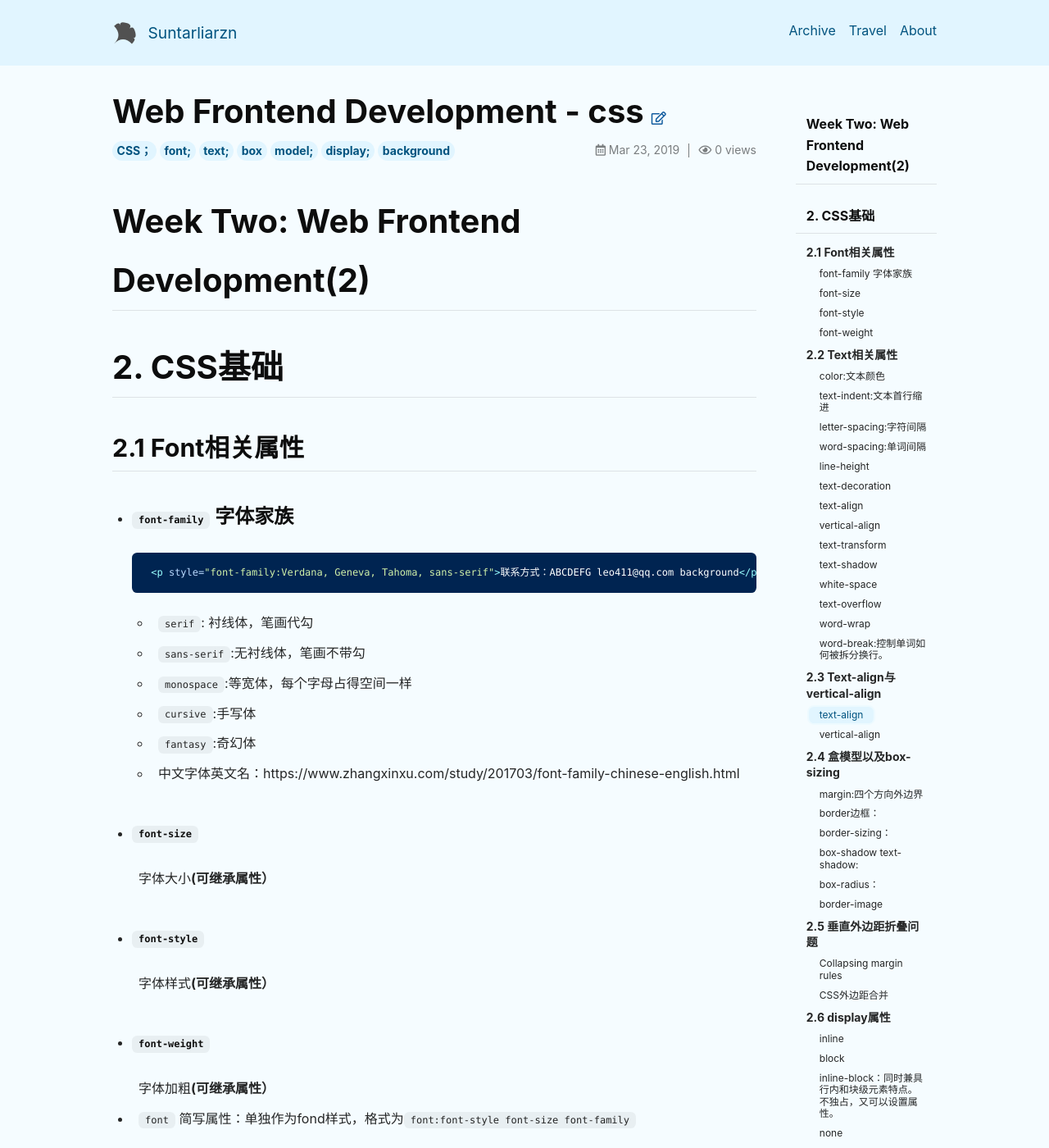
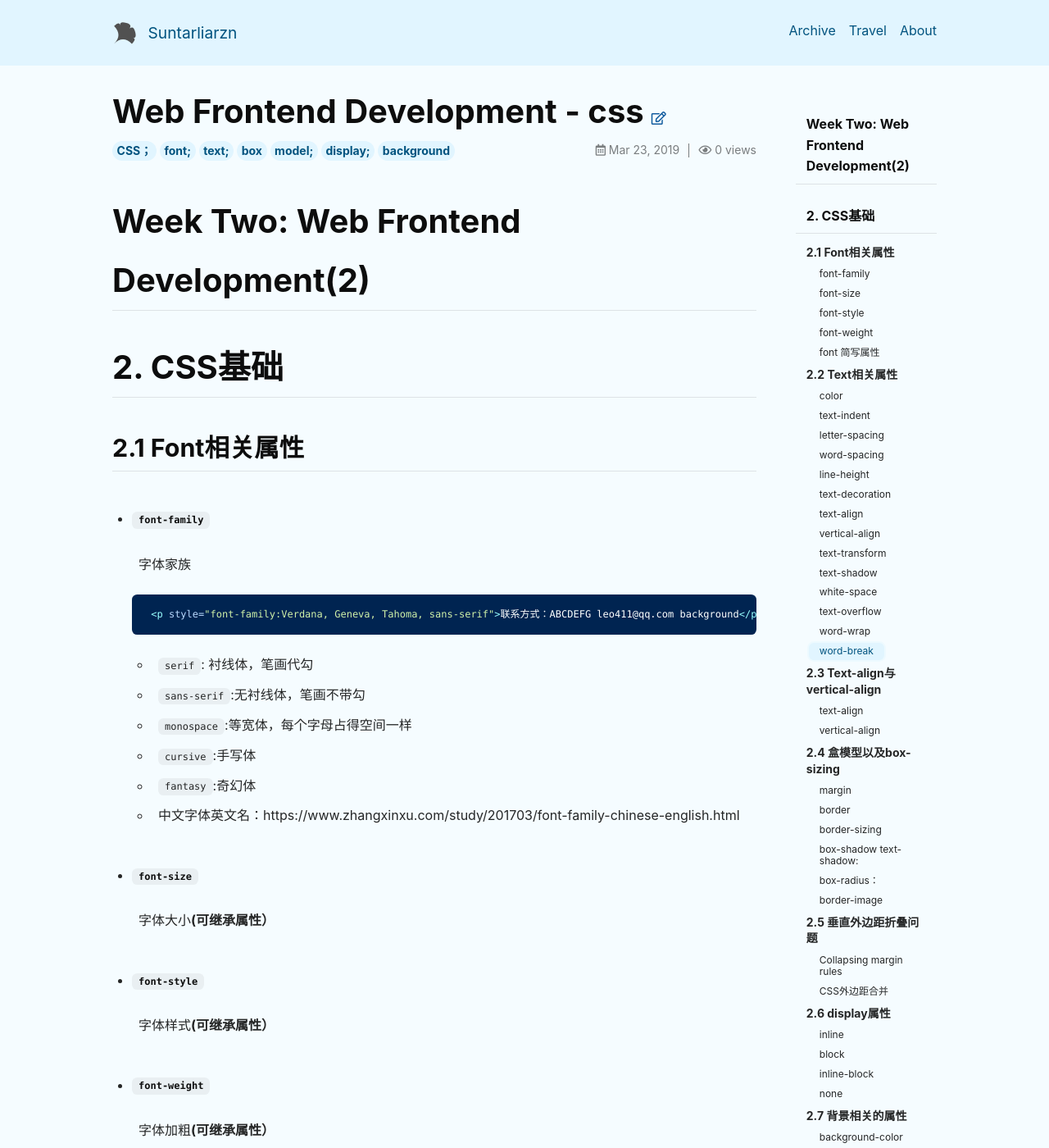
Before and after one commit to suntarliarzn/suntarliarzn.github.io, a Jekyll site: the page built from _posts/2019-03-23-Web frontend development(2)-css.md, in a window 1280 px wide and 1400 px high. Shown: the whole window at 82% size. Built offline with Jekyll 4.4.1, drawn with Linux system fonts in a browser that asks for light colours; nearby versions of some CDN libraries; comment, search, counter and statistics services are not loaded; some of the changed text lies outside the part shown.

Commit message:
20190330 css 简写属性

````diff
--- a/_posts/2019-03-23-Web frontend development(2)-css.md
+++ b/_posts/2019-03-23-Web frontend development(2)-css.md
@@ -16,7 +16,8 @@
 
 ## 2.1 Font相关属性
 
-- ### `font-family` 字体家族
+- ### `font-family`
+  字体家族
 
   ```html
    <p style="font-family:Verdana, Geneva, Tahoma, sans-serif">联系方式：ABCDEFG leo411@qq.com background</p>
@@ -45,7 +46,8 @@
 - ### `font-weight`
   字体加粗**(可继承属性）**
 
-- `font` 简写属性：单独作为fond样式，格式为`font:font-style font-size font-family`
+- ### `font` 简写属性
+  单独作为fond样式，格式为`font:font-style font-size font-family`
 
   ```html
      <style>
@@ -59,7 +61,8 @@
 
 ## 2.2 Text相关属性
 
-- ### `color`:文本颜色
+- ### `color`
+  文本颜色
 
   ```html
   <style>
@@ -72,15 +75,18 @@
 
 
 
-- ### `text-indent`:文本首行缩进
+- ### `text-indent`
+  文本首行缩进
 
   **#一个中文字符占据16px**
 
-- ### `letter-spacing`:字符间隔
+- ### `letter-spacing`
+  字符间隔
 
   **#浏览器本身字符间隔上增加/减少字符举例**
 
-- ### `word-spacing`:单词间隔
+- ### `word-spacing`
+  单词间隔
 
   **#英文单词之间，或空格间隔的词组之间的距离**
 
@@ -168,8 +174,8 @@
 - ### `word-wrap`
   **控制长度超过一行的单词是否被拆分换行**，是`word-break`的补充，它有两个值：`normal | break-word`。属性允许长单词或 URL 地址换行到下一行。
 
-- ### `word-break`:**控制单词如何被拆分换行**。
-  它有三个值：`normal | break-all | keep-all`
+- ### `word-break`
+  **控制单词如何被拆分换行**。它有三个值：`normal | break-all | keep-all`
 
   | 值        | 描述                           |
   | :-------- | :----------------------------- |
@@ -197,7 +203,8 @@
 
 ## 2.4 盒模型以及box-sizing
 
-- ### `margin`:四个方向外边界
+- ### `margin`
+  四个方向外边界
 
   - `margin-top` `right` `bottom` `left`:顺时针方向
 
@@ -206,13 +213,14 @@
   margin: 32px 20px /*上下、左右整体赋值*/
   ```
 
-- ### `border`边框：
+- ### `border`
+  边框
 
   ![border两种写法](https://suntarliarzn-1258316859.cos.ap-chongqing.myqcloud.com/Frontend%20Web%20Development/001/border%20style.jpg)
 
   ![border style](https://suntarliarzn-1258316859.cos.ap-chongqing.myqcloud.com/Frontend%20Web%20Development/001/border-style.jpg)
 
-- ### `border-sizing`：
+- ### `border-sizing`
 
   - `border-sizing:content-box`:宽度和高度分别应用到元素的内容框。在宽度和高度之外绘制元素的内边距和边框。
 
@@ -289,7 +297,8 @@
   块级元素（独占一行），比如：`<p></p>`
 
   - 可以设置`width` 、`height`、 `margin-top`属性
-- ### `inline-block`：同时兼具行内和块级元素特点。不独占，又可以设置属性。
+- ### `inline-block`
+  同时兼具行内和块级元素特点。不独占，又可以设置属性。
 
   - **垂直列表变为水平列表，设置水平导航栏**
 - ### `none`
@@ -347,7 +356,8 @@
   - `fixed`: 窗口随滚轮滑动，如同探照灯。
   - `local`:外框效果如同scroll固定不动，内框效果如同fixed，可滑动。
 
-- ### `background-clip`: 规定背景绘制区域
+- ### `background-clip`:
+  规定背景绘制区域
 
   - `border-box`、`padding-box`、`content-box`
 
````
